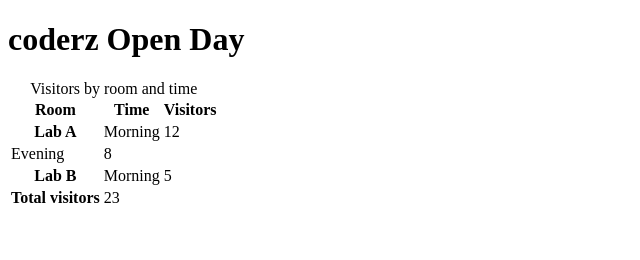
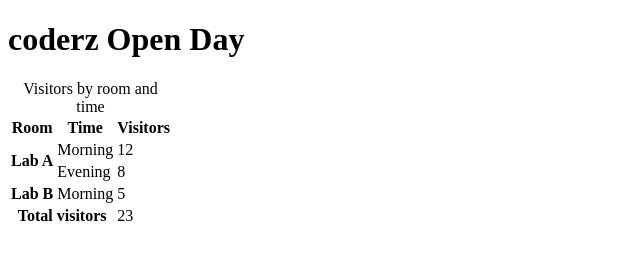
Before and after one commit to essam20201984/coderz_institute, a plain HTML site: page session-5/pages/visitor.html in a window 1280 px wide. Shown: the whole page, without its empty margins (0-640 px from the left). Drawn offline with Linux system fonts and the light colour scheme.

Commit message:
fix vistore2

```diff
--- a/session-5/pages/visitor.html
+++ b/session-5/pages/visitor.html
@@ -17,7 +17,7 @@
 </thead>
 <tbody>
 <tr>
-<th scope="rowgroup" rowspan="1">Lab A</th>
+<th scope="rowgroup" rowspan="2">Lab A</th>
 <td>Morning</td><td>12</td>
 </tr>
 <tr><td>Evening</td><td>8</td></tr>
@@ -29,7 +29,7 @@
 </tr>
 </tbody>
 <tfoot>
-<tr><th scope="row">Total visitors</th><td>23</td></tr>
+<tr><th scope="row" colspan="2">Total visitors</th><td>23</td></tr>
 </tfoot>
 </table>
 </body>
```
